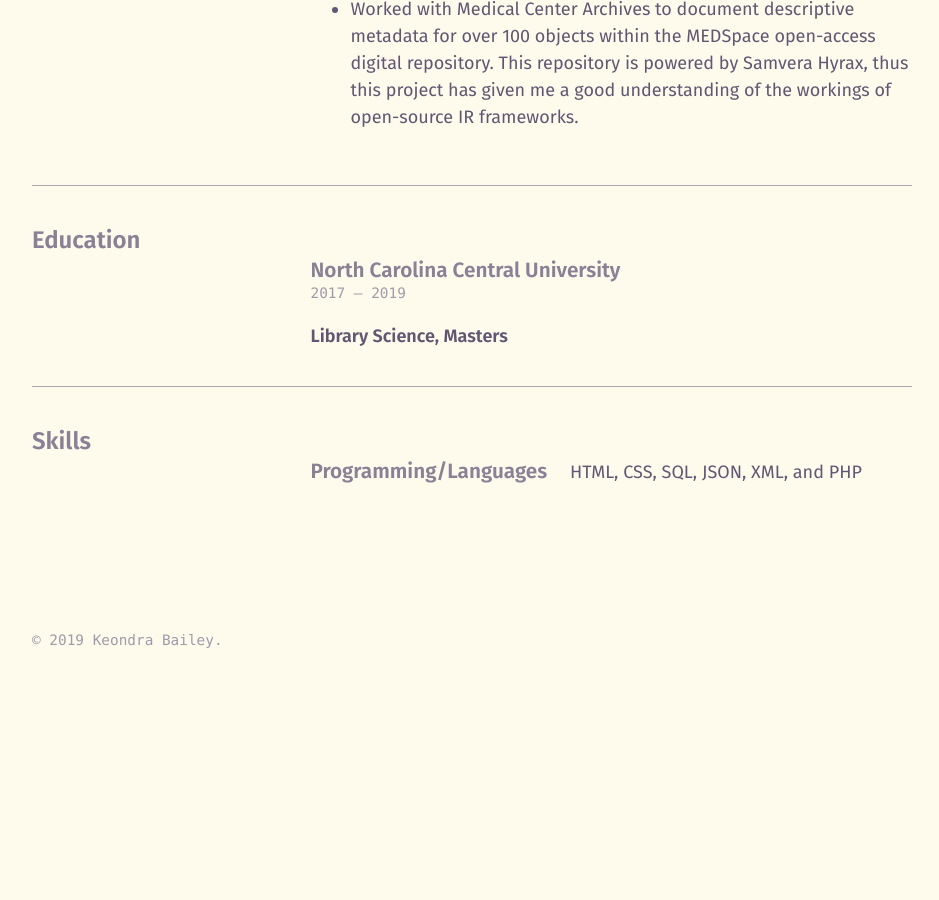
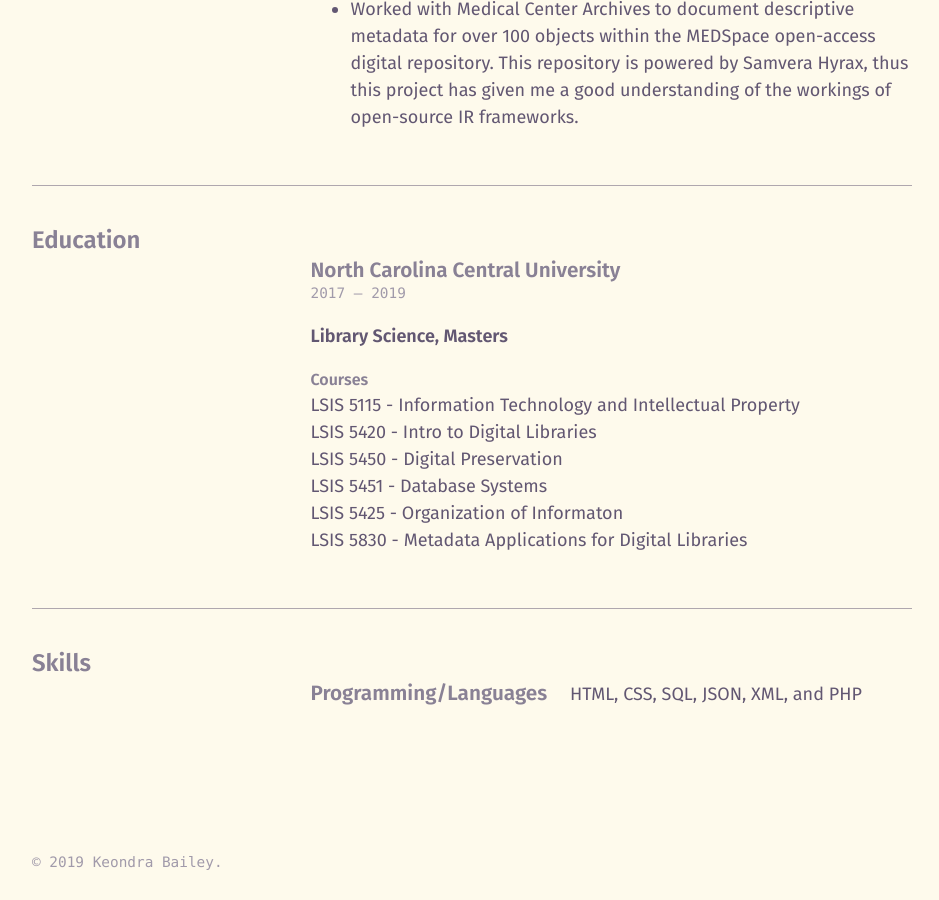
Before and after one commit to hello-yall/hello-yall.github.io, a Jekyll site: the page built from resume.md, in a window 1280 px wide and 900 px high, scrolled down 1153 px. Shown: the whole window, without its empty margins (40-979 px from the left). Built offline with Jekyll 4.4.1, drawn with Linux system fonts in a browser that asks for light colours; before the commit the page ends 1831 px from its top, so only the background shows below that.

Commit message:
Update cv.json

```diff
--- a/_data/cv.json
+++ b/_data/cv.json
@@ -27,8 +27,13 @@
          "studyType":"Masters",
          "startDate":"2017",
          "endDate":"2019",
-         "projects":[
-            "DB1101 - Basic SQL"
+         "courses":[
+            "LSIS 5115 - Information Technology and Intellectual Property",
+            "LSIS 5420 - Intro to Digital Libraries",
+            "LSIS 5450 - Digital Preservation",
+            "LSIS 5451 - Database Systems",
+            "LSIS 5425 - Organization of Informaton",
+            "LSIS 5830 - Metadata Applications for Digital Libraries"
          ]
       }],
    "skills":[{
```
